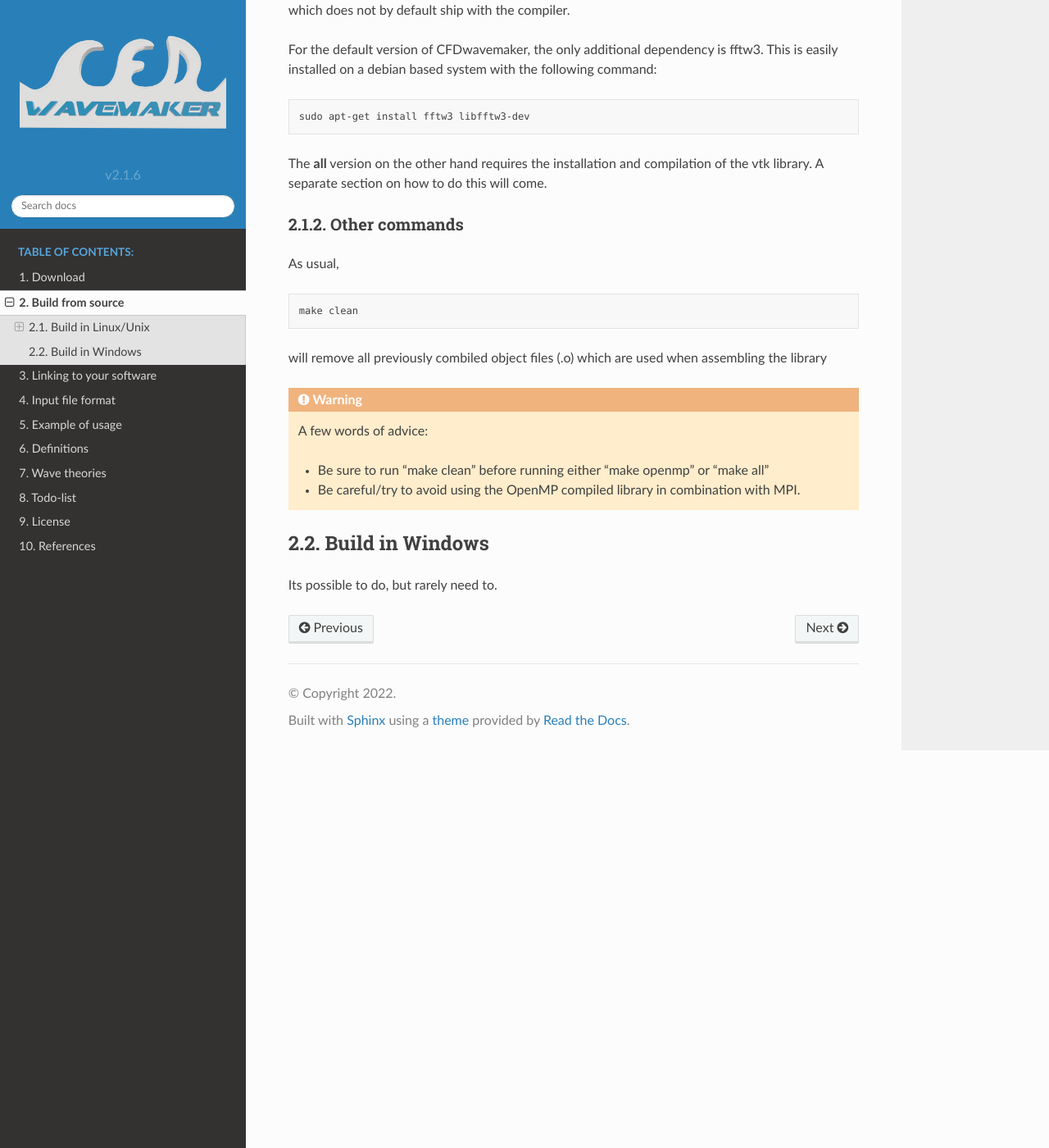
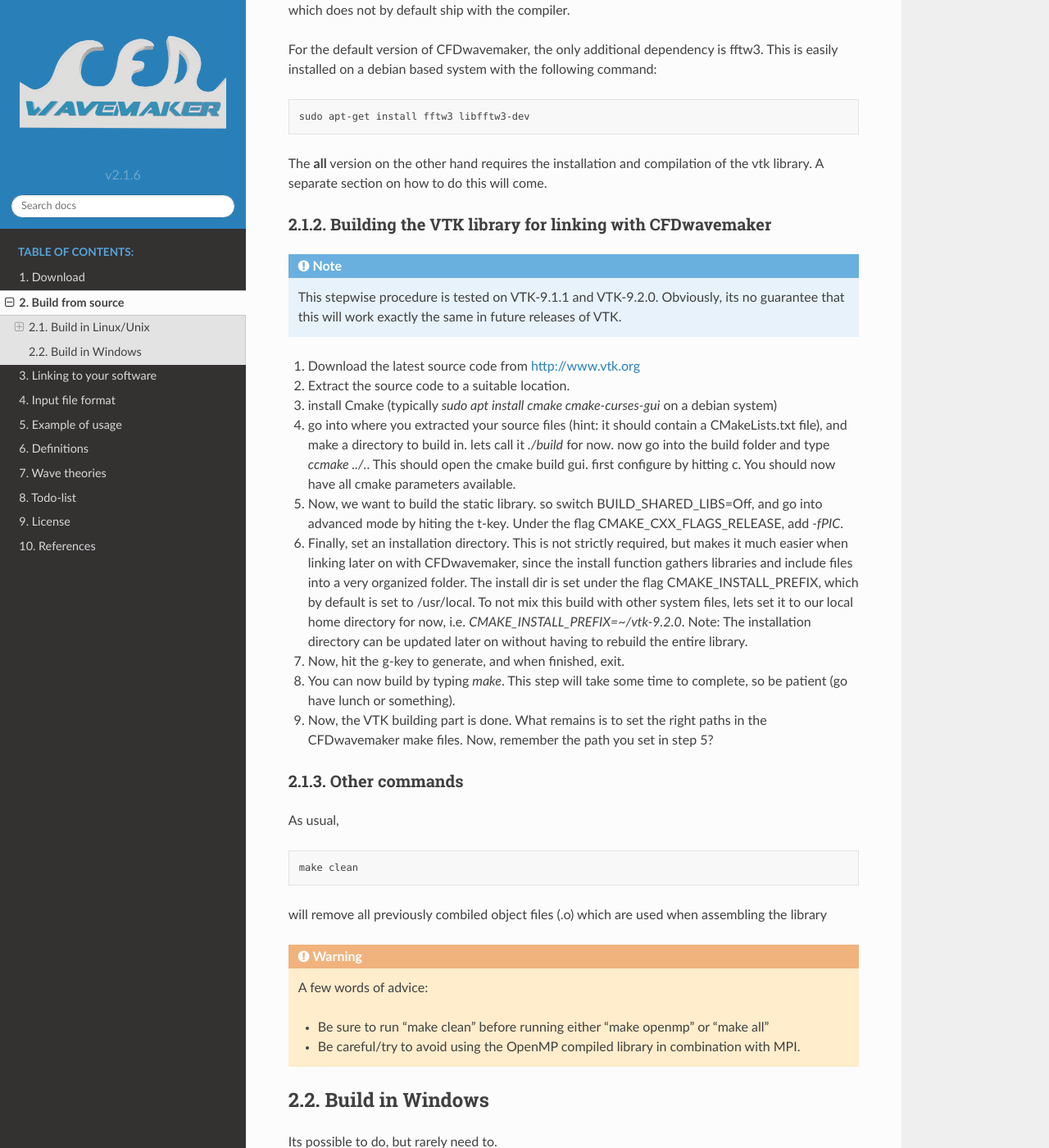
Before and after one commit to oystelan/CFDwavemaker, a Sphinx documentation site: the page built from docs/source/build.rst, in a window 1280 px wide and 1400 px high, scrolled down 967 px. Shown: the whole window at 82% size. Built offline with Sphinx 7.4.7 and the Read the Docs theme 2.0.0, drawn with Linux system fonts in a browser that asks for light colours.

```diff
--- a/docs/source/build.rst
+++ b/docs/source/build.rst
@@ -42,6 +42,25 @@ For the default version of CFDwavemaker, the only additional dependency is fftw3
 The **all** version on the other hand requires the installation and compilation of the vtk library. A separate section on how to do this will come.
 
 
+Building the VTK library for linking with CFDwavemaker
+.......................................................
+
+.. note::
+
+	This stepwise procedure is tested on VTK-9.1.1 and VTK-9.2.0. Obviously, its no guarantee that this will work exactly the same in future releases of VTK.
+
+1. Download the latest source code from http://www.vtk.org
+2. Extract the source code to a suitable location.
+3. install Cmake (typically `sudo apt install cmake cmake-curses-gui` on a debian system)
+4. go into where you extracted your source files (hint: it should contain a CMakeLists.txt file), and make a directory to build in. lets call it `./build` for now. now go into the build folder and type `ccmake ../.`. This should open the cmake build gui. first configure by hitting c. You should now have all cmake parameters available.
+5. Now, we want to build the static library.  so switch BUILD_SHARED_LIBS=Off, and go into advanced mode by hiting the t-key. Under the flag CMAKE_CXX_FLAGS_RELEASE, add `-fPIC`.
+6. Finally, set an installation directory. This is not strictly required, but makes it much easier when linking later on with CFDwavemaker, since the install function gathers libraries and include files into a very organized folder. The install dir is set under the flag CMAKE_INSTALL_PREFIX, which by default is set to /usr/local. To not mix this build with other system files, lets set it to our local home directory for now, i.e. `CMAKE_INSTALL_PREFIX=~/vtk-9.2.0`. Note: The installation directory can be updated later on without having to rebuild the entire library.
+7. Now, hit the g-key to generate, and when finished, exit.
+8. You can now build by typing `make`. This step will take some time to complete, so be patient (go have lunch or something).
+9. Now, the VTK building part is done. What remains is to set the right paths in the CFDwavemaker make files. Now, remember the path you set in step 5?
+
+
+
 Other commands
 ..............
 
```
Also changed, not shown: docs/source/inputfile_description.rst (+4 -67 lines).
